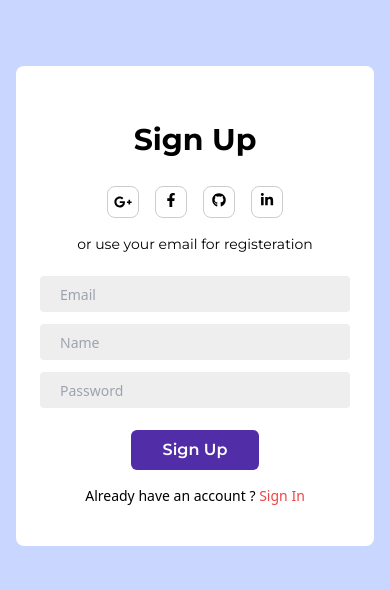
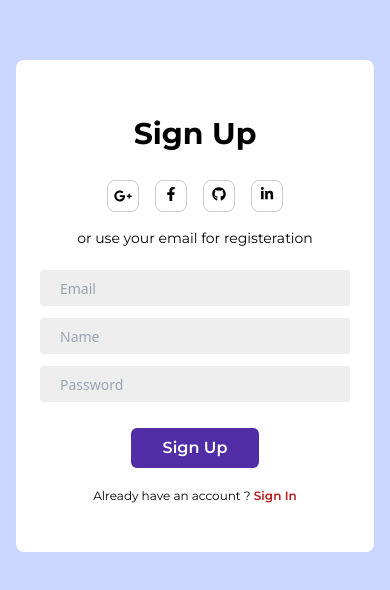
Before and after one commit to sajibkhandev/TalksME_chattingApp, a React (Vite) app: page / in a window 390 px wide. Shown: the part 116-706 px from the top of the page. Built offline with nearby package versions, Linux system fonts and the light colour scheme.

Commit message:
responsive check for signup

```diff
--- a/src/pages/LoginReg.jsx
+++ b/src/pages/LoginReg.jsx
@@ -303,9 +303,9 @@ const LoginReg = () => {
               />
             </button>
             :
-            <button onClick={handleSignupForm}  className='bg-[#512DA7] py-2 px-8 text-white text-base font-mon font-semibold rounded-md mb-4 mt-4'>Sign Up</button>
+            <button onClick={handleSignupForm}  className='bg-[#512DA7] py-2 px-8 text-white text-base font-mon font-semibold rounded-md mb-5 mt-5'>Sign Up</button>
             }
-            <p className='mb-10 text-sm'>Already have an account ? <span className='text-red-500 cursor-pointer'>Sign In</span></p>
+            <p className='mb-12 text-xs text-black font-mon font-normal'>Already have an account ? <span className='text-red-700 cursor-pointer text-xs font-semibold'>Sign In</span></p>
 
             </div>
       </div>
```
